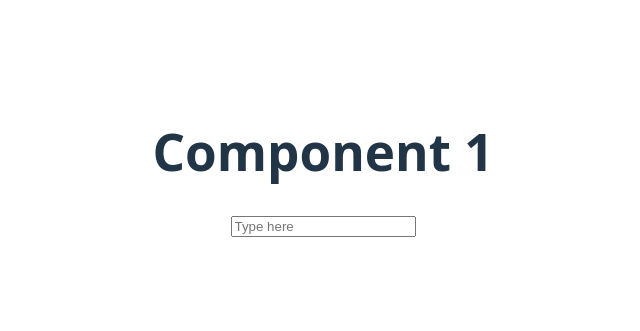
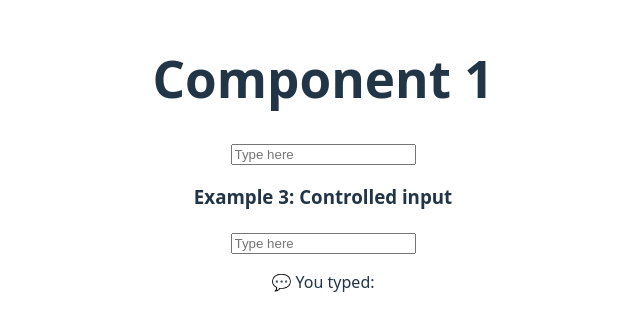
Before and after one commit to IVA079/web_dev, a React (Vite) app in the folder react-object-state/: page / in a window 1280 px wide. Shown: the part 237-568 px from the top of the page, without its empty margins (317-957 px from the left). Built offline with nearby package versions, Linux system fonts and the light colour scheme.

Commit message:
example 3 with state

```diff
--- a/react-object-state/src/App.jsx
+++ b/react-object-state/src/App.jsx
@@ -14,6 +14,9 @@ import E_e from './e_example';
 import TodoList from './TodoList/TodoList';
 import Example3 from './TodoList/Example3';
 
+
+import E3State from './TodoList/Example3WithState';
+
 function App() {
 
 
@@ -25,7 +28,7 @@ function App() {
      <Example3/>
 
 
-
+<E3State/>
 
 
     </div>
--- /dev/null
+++ b/react-object-state/src/TodoList/Example3WithState.jsx
@@ -0,0 +1,44 @@
+import { useState } from "react";
+
+
+
+
+
+function E3State()
+{
+    let [text,set]=useState("");
+
+
+
+
+    let handlechange=(e)=>
+    {
+
+     set(e.target.value);
+
+    }
+
+
+
+    return(
+
+
+
+        <>
+        <h3>Example 3: Controlled input</h3>
+      <input
+        placeholder="Type here"
+        value={text}
+        onChange={handlechange}
+      />
+      <p>💬 You typed: {text}</p>
+
+
+
+        </>
+    )
+}
+
+
+
+export default E3State;
```
